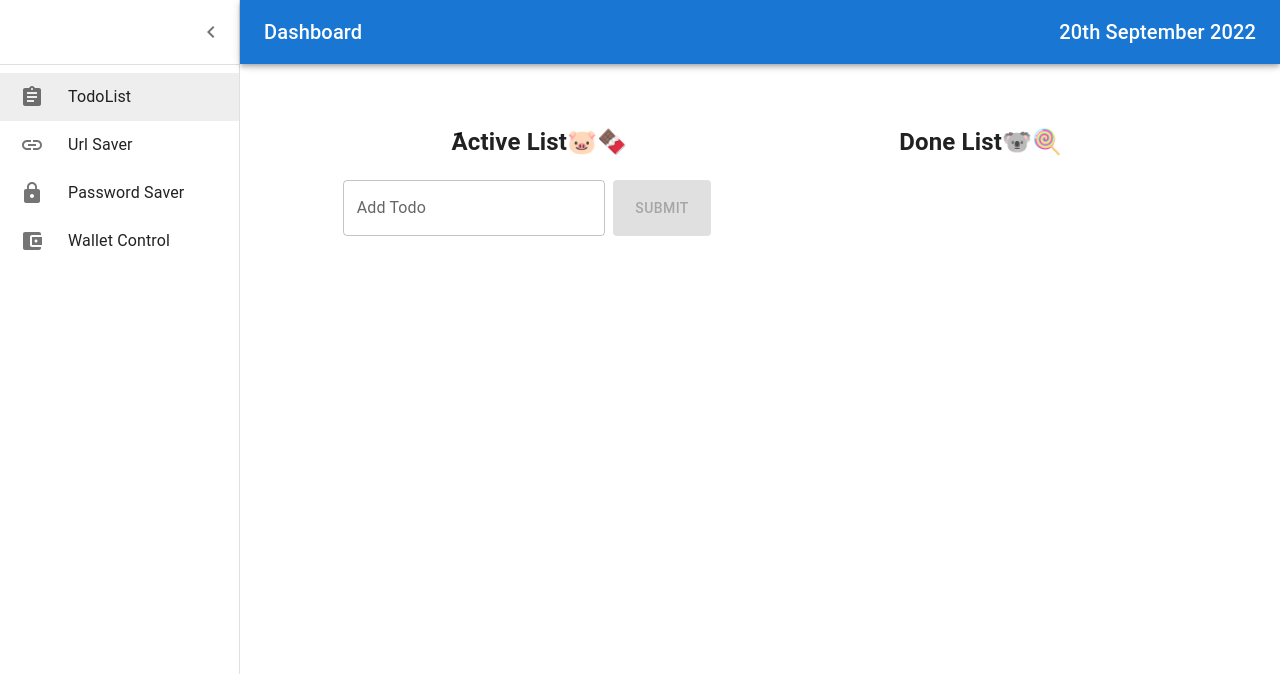
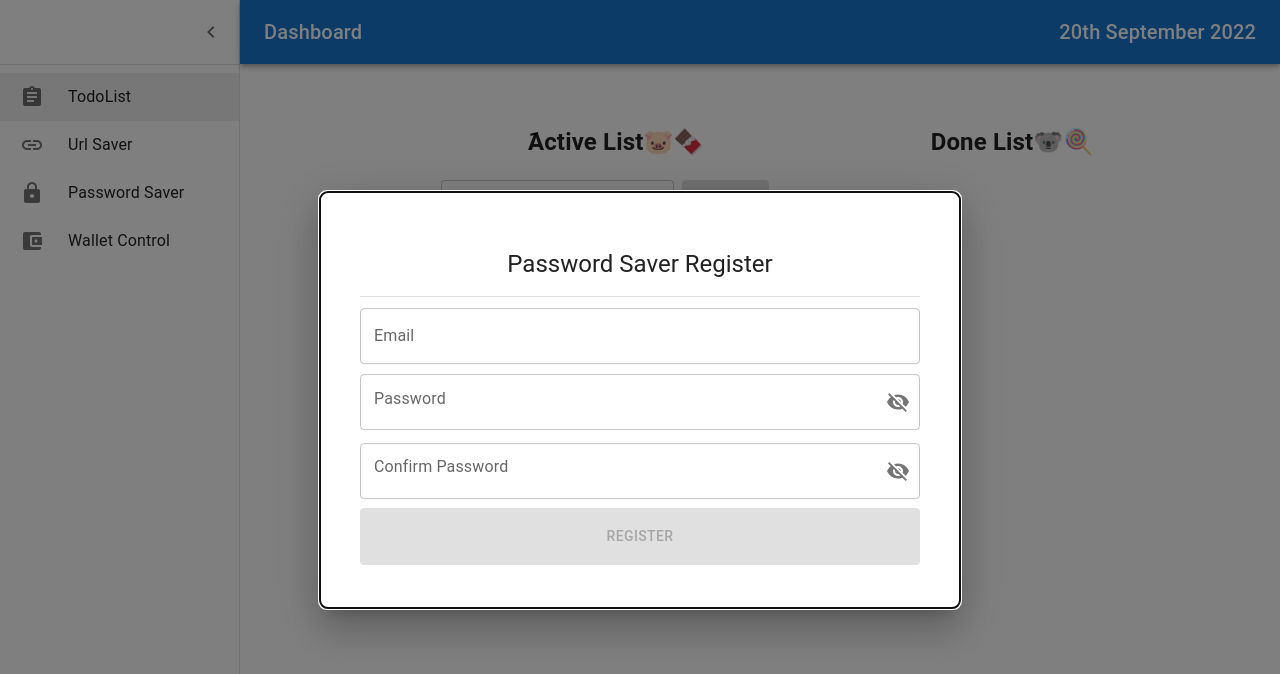
Before and after one commit to shayan0v0n/dashboard, a React (Create React App) app: page / in a window 1280 px wide. Shown: the top 674 px of the page. Built offline with nearby package versions, Linux system fonts and the light colour scheme; the HTML template or start-up script is replaced by a standard one.

Commit message:
feat: :sparkles: Added Register Password

```diff
--- /dev/null
+++ b/src/Components/PasswordAuth/RegisterPassword.tsx
@@ -0,0 +1,151 @@
+import { FormControl, IconButton, InputAdornment, InputLabel, OutlinedInput, TextField } from '@mui/material';
+import {useEffect, useState} from 'react';
+import Box from '@mui/material/Box';
+import Modal from '@mui/material/Modal';
+import Button from '@mui/material/Button';
+import Typography from '@mui/material/Typography';
+import Divider from '@mui/material/Divider';
+import Grid from '@mui/material/Grid';
+import VisibilityOff from '@mui/icons-material/VisibilityOff';
+import Visibility from '@mui/icons-material/Visibility';
+
+const style = {
+  position: 'absolute' as 'absolute',
+  top: '50%',
+  left: '50%',
+  transform: 'translate(-50%, -50%)',
+  bgcolor: 'background.paper',
+  boxShadow: 24,
+  borderRadius: 2,
+  p: window.innerWidth <= 600 ? 1 : 5
+};
+
+const RegisterPassword = () => {
+  const currentLocalStorage: any = localStorage.getItem('dashboard') ? localStorage.getItem('dashboard') : null;
+  const currentLocalStorageJSON = JSON.parse(currentLocalStorage)
+
+  const [open, setOpen] = useState(true);
+  const [ email, setEmail ] = useState('');
+  const [ password, setPassword ] = useState('');
+  const [ confirmPassword, setConfirmPassword ] = useState('');
+  const [passwordStatus, setPasswordStatus] = useState(true)
+  const [formValidate, setFormValidate] = useState(false)
+
+  const handleOpen = () => setOpen(true);
+  const handleClose = () => setOpen(false);
+  const checkFormValidate = () => {
+    if (email.trim().length !== 0 && password.trim().length !== 0) {
+      if (confirmPassword.trim() === password.trim()) {
+        setFormValidate(true)
+      }else setFormValidate(false)
+    }
+    else setFormValidate(false)
+}
+const setPasswordAuthHandler = () => {
+  const passwordStructure: {email: string, password: string} = {
+    email: email,
+    password: password
+  }
+
+  const updateStorage: any[] = {
+    ...currentLocalStorageJSON,
+    passwordAuth: passwordStructure
+  }
+
+  localStorage.setItem('dashboard', JSON.stringify(updateStorage));
+}
+
+  useEffect(() => {
+      checkFormValidate()
+  }, [email, password, confirmPassword])
+
+  return (
+    <div>
+      <Button onClick={handleOpen}>Open modal</Button>
+      <Modal
+        keepMounted
+        open={open}
+        onClose={handleClose}
+        aria-labelledby="keep-mounted-modal-title"
+        aria-describedby="keep-mounted-modal-description"
+      >
+        <Box sx={style}>
+          <Typography id="keep-mounted-modal-title" variant="h5" sx={{ margin: '1rem 0', textAlign: 'center' }}>
+            Password Saver Register
+          </Typography>
+          <Divider />
+          <Box>
+            <Grid item xs={12} md={9}>
+                <Box sx={{ marginTop: '.5rem' }}>
+                    <TextField
+                        value={email}
+                        onChange={e => setEmail(e.target.value)}
+                        id="outlined-basic"
+                        label="Email"
+                        variant="outlined"
+                        fullWidth
+                        sx={{ margin: '.2rem 0'}} />
+
+                    <FormControl sx={{ margin: '.2rem 0' }}  variant="outlined" fullWidth>
+                        <InputLabel htmlFor="outlined-adornment-password">Password</InputLabel>
+                        <OutlinedInput
+                        value={password}
+                        onChange={e => setPassword(e.target.value)}
+                        id="outlined-adornment-password"
+                        sx={{ margin: '.2rem 0'}}
+                        type={passwordStatus ? 'password' : 'text'}
+                        endAdornment={
+                            <InputAdornment position="end">
+                            <IconButton
+                                aria-label="toggle password visibility"
+                                onClick={() => setPasswordStatus(!passwordStatus)}
+                                edge="end"
+                            >
+                                {passwordStatus ? <VisibilityOff /> : <Visibility />}
+                            </IconButton>
+                            </InputAdornment>
+                        }
+                        label="Password"
+                        />
+                    </FormControl>
+                    <FormControl sx={{ margin: '.2rem 0' }}  variant="outlined" fullWidth>
+                        <InputLabel htmlFor="outlined-adornment-password2">Confirm Password</InputLabel>
+                        <OutlinedInput
+                        id="outlined-adornment-password2"
+                        value={confirmPassword}
+                        onChange={(e) => setConfirmPassword(e.target.value)}
+                        sx={{ margin: '.2rem 0'}}
+                        type={passwordStatus ? 'password' : 'text'}
+                        endAdornment={
+                            <InputAdornment position="end">
+                            <IconButton
+                                aria-label="toggle password visibility"
+                                onClick={() => setPasswordStatus(!passwordStatus)}
+                                edge="end"
+                            >
+                                {passwordStatus ? <VisibilityOff /> : <Visibility />}
+                            </IconButton>
+                            </InputAdornment>
+                        }
+                        label="Password"
+                        />
+                    </FormControl>
+                </Box>
+                </Grid>
+                <Grid item xs={12} md={2}>
+                    <Button
+                        fullWidth
+                        variant='contained'
+                        color='primary'
+                        disabled={!formValidate ? true : false}
+                        onClick={() => setPasswordAuthHandler()}
+                        sx={{ margin: '.2rem 0', padding: '1rem' }} >Register</Button>
+                </Grid>
+          </Box>
+        </Box>
+      </Modal>
+    </div>
+  );
+}
+
+export default RegisterPassword
--- a/src/HOC/Templates.tsx
+++ b/src/HOC/Templates.tsx
@@ -22,8 +22,10 @@ import LinkIcon from '@mui/icons-material/Link';
 import LockIcon from '@mui/icons-material/Lock';
 import { format } from 'date-fns';
 import { Link } from 'react-router-dom';
+import RegisterPassword from '../Components/PasswordAuth/RegisterPassword';
 
 const dashboardDefault: {
+  passwordAuth: any
   todos: {
     activeList: any[]
     doneList: any[]
@@ -31,6 +33,7 @@ const dashboardDefault: {
   urls: any[]
   passwords: any[]
 } = {
+  passwordAuth: {},
   todos: {
     activeList: [],
     doneList: []
@@ -123,9 +126,13 @@ const Drawer = styled(MuiDrawer, { shouldForwardProp: (prop) => prop !== 'open'
 );
 
 const Templates = (props: TemplateProps): JSX.Element => {
-    if (!localStorage.getItem('dashboard')) {
+  const currentLocalStorage: any = localStorage.getItem('dashboard') ? localStorage.getItem('dashboard') : null;
+  const currentLocalStorageJSON = JSON.parse(currentLocalStorage) ? JSON.parse(currentLocalStorage) : null
+  const registerModal = !currentLocalStorageJSON?.passwordAuth.email ? true : false
+    if (currentLocalStorage == null) {
       localStorage.setItem('dashboard', JSON.stringify(dashboardDefault))
     }
+
 
     const [open, setOpen] = useState(window.innerWidth <= 600 ? false : true);
     const handleDrawerOpen = () => {setOpen(true);};
@@ -140,6 +147,9 @@ const Templates = (props: TemplateProps): JSX.Element => {
 
   return (
     <Box sx={{ display: 'flex' }}>
+      {registerModal ? (
+        <RegisterPassword />
+      ) : null}
       <CssBaseline />
       <AppBar position="fixed" open={open}>
         <Toolbar>
```
Also changed, not shown: src/Components/PasswordAuth/LoginPassword.tsx (added, +47 -0 lines).
